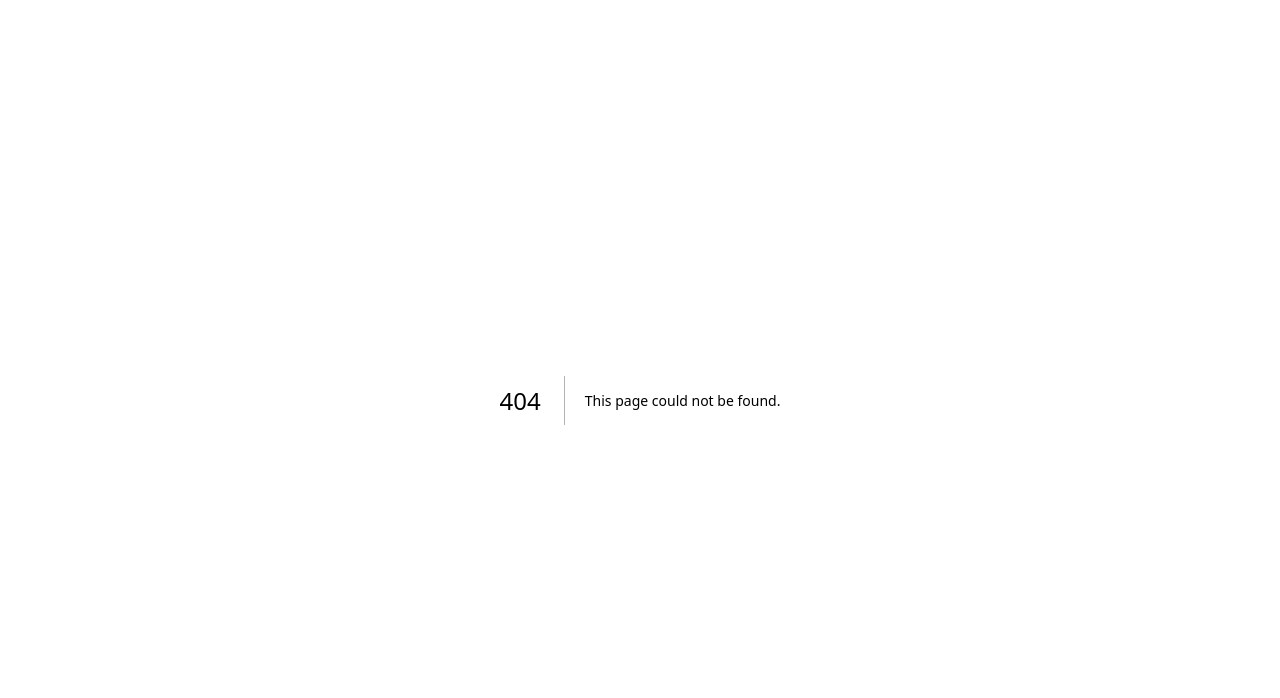
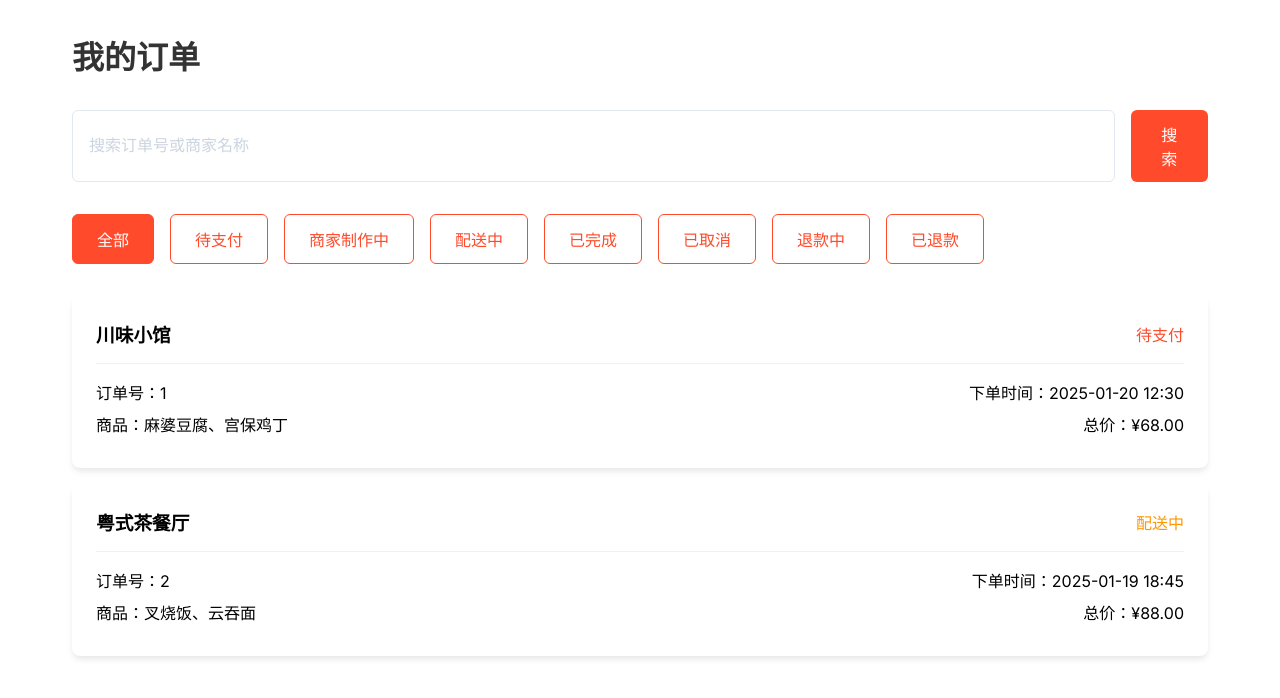
Before and after one commit to savage276/FoodDelivery-master, a Next.js app: page /orders in a window 1280 px wide. Before the commit this address had no page. Shown: the top 698 px of the page. Built offline with nearby package versions, Linux system fonts and the light colour scheme.

Commit message:
Create order list and detail pages

```diff
--- /dev/null
+++ b/src/app/orders/page.tsx
@@ -0,0 +1,176 @@
+'use client'
+
+import styled from 'styled-components'
+import Card from '@/components/ui/Card'
+import Button from '@/components/ui/Button'
+import Input from '@/components/ui/Input'
+import { useState } from 'react'
+import { useRouter } from 'next/navigation'
+
+const Container = styled.div`
+  max-width: var(--max-width);
+  margin: 0 auto;
+  padding: 2rem;
+`
+
+const Title = styled.h1`
+  font-size: 2rem;
+  margin-bottom: 2rem;
+  color: ${props => props.theme.colors.text};
+`
+
+const SearchBar = styled.div`
+  display: flex;
+  gap: 1rem;
+  margin-bottom: 2rem;
+`
+
+const FilterSection = styled.div`
+  display: flex;
+  gap: 1rem;
+  margin-bottom: 2rem;
+  flex-wrap: wrap;
+`
+
+const StatusButton = styled(Button)<{ active?: boolean }>`
+  background-color: ${props => props.active ? props.theme.colors.primary : 'transparent'};
+  color: ${props => props.active ? 'white' : props.theme.colors.primary};
+  border: 1px solid ${props => props.theme.colors.primary};
+`
+
+const OrderList = styled.div`
+  display: flex;
+  flex-direction: column;
+  gap: 1rem;
+`
+
+const OrderCard = styled(Card)`
+  cursor: pointer;
+  transition: transform 0.2s;
+
+  &:hover {
+    transform: translateY(-2px);
+  }
+`
+
+const OrderHeader = styled.div`
+  display: flex;
+  justify-content: space-between;
+  align-items: center;
+  margin-bottom: 1rem;
+  padding-bottom: 1rem;
+  border-bottom: 1px solid ${props => props.theme.colors.gray[200]};
+`
+
+const OrderStatus = styled.span<{ status: string }>`
+  color: ${props => {
+    switch (props.status) {
+      case 'pending': return props.theme.colors.primary;
+      case 'processing': return '#2196F3';
+      case 'delivering': return '#FF9800';
+      case 'completed': return '#4CAF50';
+      case 'cancelled': return props.theme.colors.gray[600];
+      default: return props.theme.colors.text;
+    }
+  }};
+  font-weight: 500;
+`
+
+const OrderInfo = styled.div`
+  display: flex;
+  justify-content: space-between;
+  margin-bottom: 0.5rem;
+`
+
+const statusMap = {
+  pending: '待支付',
+  processing: '商家制作中',
+  delivering: '配送中',
+  completed: '已完成',
+  cancelled: '已取消',
+  refunding: '退款中',
+  refunded: '已退款'
+}
+
+export default function Orders() {
+  const router = useRouter()
+  const [activeStatus, setActiveStatus] = useState('all')
+  const [searchTerm, setSearchTerm] = useState('')
+
+  const mockOrders = [
+    {
+      id: '1',
+      restaurantName: '川味小馆',
+      orderTime: '2025-01-20 12:30',
+      status: 'pending',
+      total: '68.00',
+      items: ['麻婆豆腐', '宫保鸡丁']
+    },
+    {
+      id: '2',
+      restaurantName: '粤式茶餐厅',
+      orderTime: '2025-01-19 18:45',
+      status: 'delivering',
+      total: '88.00',
+      items: ['叉烧饭', '云吞面']
+    },
+    // 更多订单...
+  ]
+
+  const handleOrderClick = (orderId: string) => {
+    router.push(`/orders/${orderId}`)
+  }
+
+  return (
+    <Container>
+      <Title>我的订单</Title>
+
+      <SearchBar>
+        <Input
+          placeholder="搜索订单号或商家名称"
+          value={searchTerm}
+          onChange={(e) => setSearchTerm(e.target.value)}
+          fullWidth
+        />
+        <Button>搜索</Button>
+      </SearchBar>
+
+      <FilterSection>
+        <StatusButton
+          active={activeStatus === 'all'}
+          onClick={() => setActiveStatus('all')}
+        >
+          全部
+        </StatusButton>
+        {Object.entries(statusMap).map(([key, value]) => (
+          <StatusButton
+            key={key}
+            active={activeStatus === key}
+            onClick={() => setActiveStatus(key)}
+          >
+            {value}
+          </StatusButton>
+        ))}
+      </FilterSection>
+
+      <OrderList>
+        {mockOrders.map(order => (
+          <OrderCard key={order.id} onClick={() => handleOrderClick(order.id)}>
+            <OrderHeader>
+              <h3>{order.restaurantName}</h3>
+              <OrderStatus status={order.status}>{statusMap[order.status]}</OrderStatus>
+            </OrderHeader>
+            <OrderInfo>
+              <span>订单号：{order.id}</span>
+              <span>下单时间：{order.orderTime}</span>
+            </OrderInfo>
+            <OrderInfo>
+              <span>商品：{order.items.join('、')}</span>
+              <span>总价：¥{order.total}</span>
+            </OrderInfo>
+          </OrderCard>
+        ))}
+      </OrderList>
+    </Container>
+  )
+}
```
Also changed, not shown: src/app/orders/[id]/page.tsx (added, +183 -0 lines).
